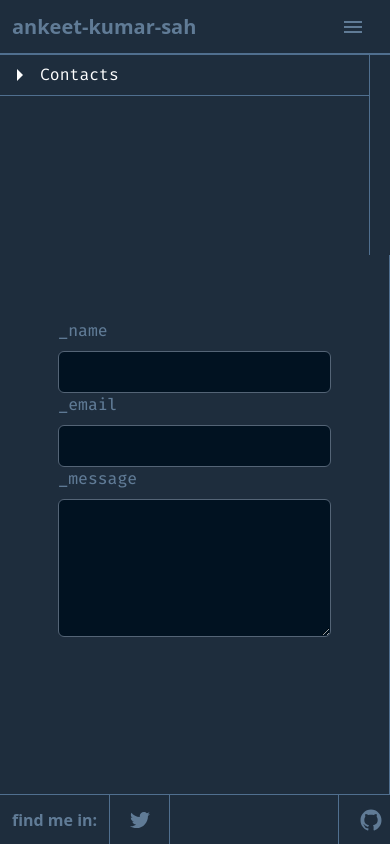
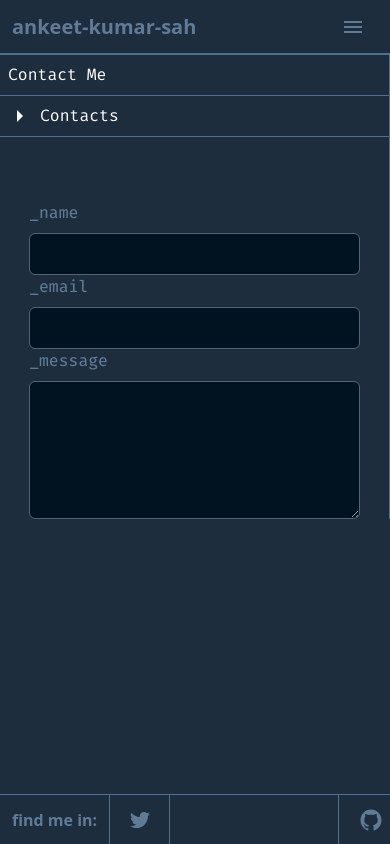
Before and after one commit to AnkeetSah/my_portfolio01, a React (Vite) app: page /contact in a window 390 px wide. Built offline with nearby package versions, Linux system fonts and the light colour scheme.

Commit message:
improved contact

```diff
--- a/src/pages/Contact/Contact.jsx
+++ b/src/pages/Contact/Contact.jsx
@@ -8,10 +8,14 @@ const Contact = () => {
   const [dropdown, setDropdown] = useState(false);
 
   return (
-    <div className="bg-primary flex min-h-[calc(100vh-104px)] xs:flex-wrap lg:flex-nowrap">
+    <div className="bg-primary flex min-h-[calc(100vh-104px)] xs:flex-col lg:flex-row lg:flex-nowrap">
       {/* Sidebar Section */}
+      <h1   className="text-white lg:hidden w-full pl-2 font-FiraRegular gap-2 items-center py-2 h-[41px] relative   border-b border-r border-r-border-color cursor-pointer border-b-border-color" >
 
-      <div className="w-[370px] border-r border-r-border-color">
+          Contact Me
+
+        </h1>
+      <div className="xs:w-full lg:w-[370px]  border-r border-r-border-color">
         <h1
           onClick={() => setDropdown(!dropdown)}
           className="text-white flex pl-2 font-FiraRegular gap-2 items-center py-2 border-b cursor-pointer border-b-border-color"
@@ -44,10 +48,10 @@ const Contact = () => {
 
         </h1>
 
-        <div className='w-full h-full flex font-FiraCode xs:relative bg'>
+        <div className='w-full h-full flex font-FiraCode'>
 
           <div className=' xs:w-full lg:w-[50%] h-full border-r border-r-border-color justify-center pt-16 flex'>
-            <form action="" className='flex flex-col w-[70%]'>
+            <form action="" className='flex flex-col xs:w-[85%] lg:w-[70%]'>
               <label htmlFor="" className='text-text_primary'> _name </label>
               <input className='bg-[#011221] text-white mt-2 p-2 border border-[#546476] rounded-md' type="text" name="" id="" />
               <label className='text-text_primary' htmlFor="">_email</label>
```
